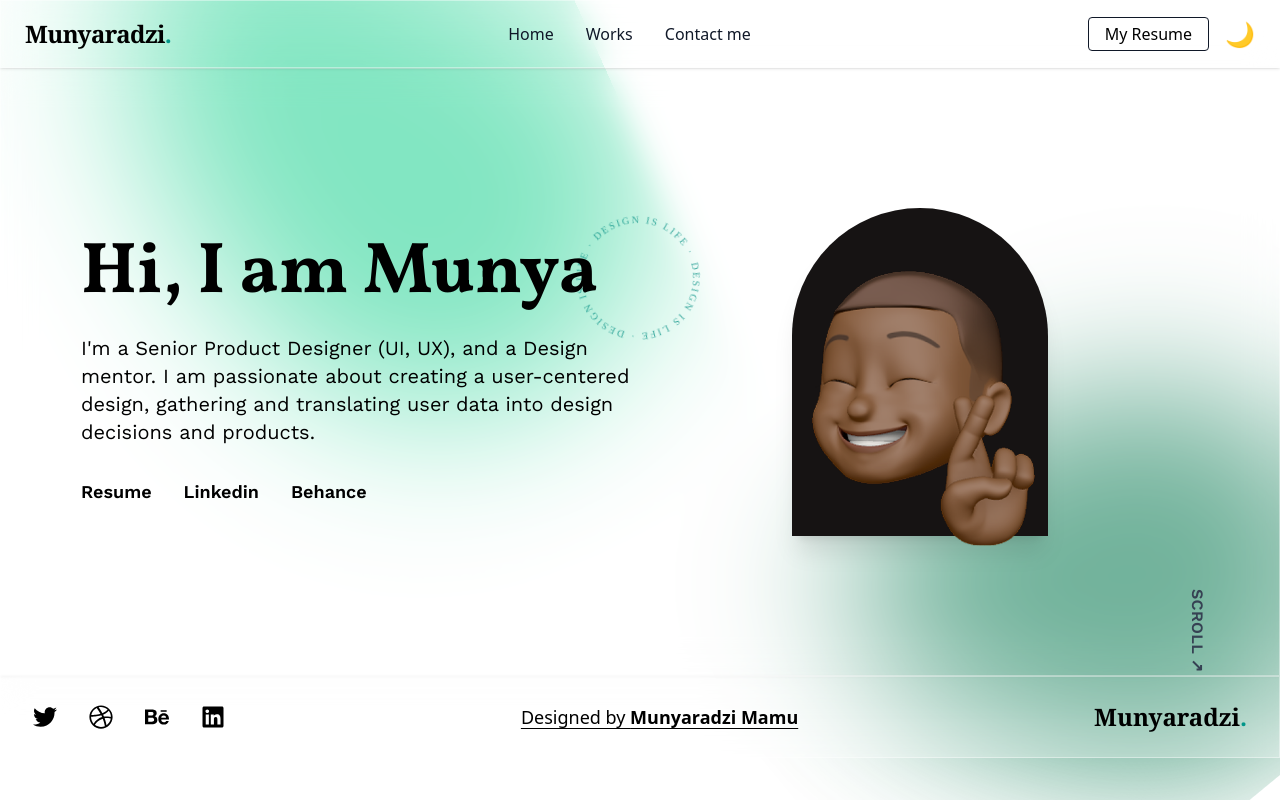
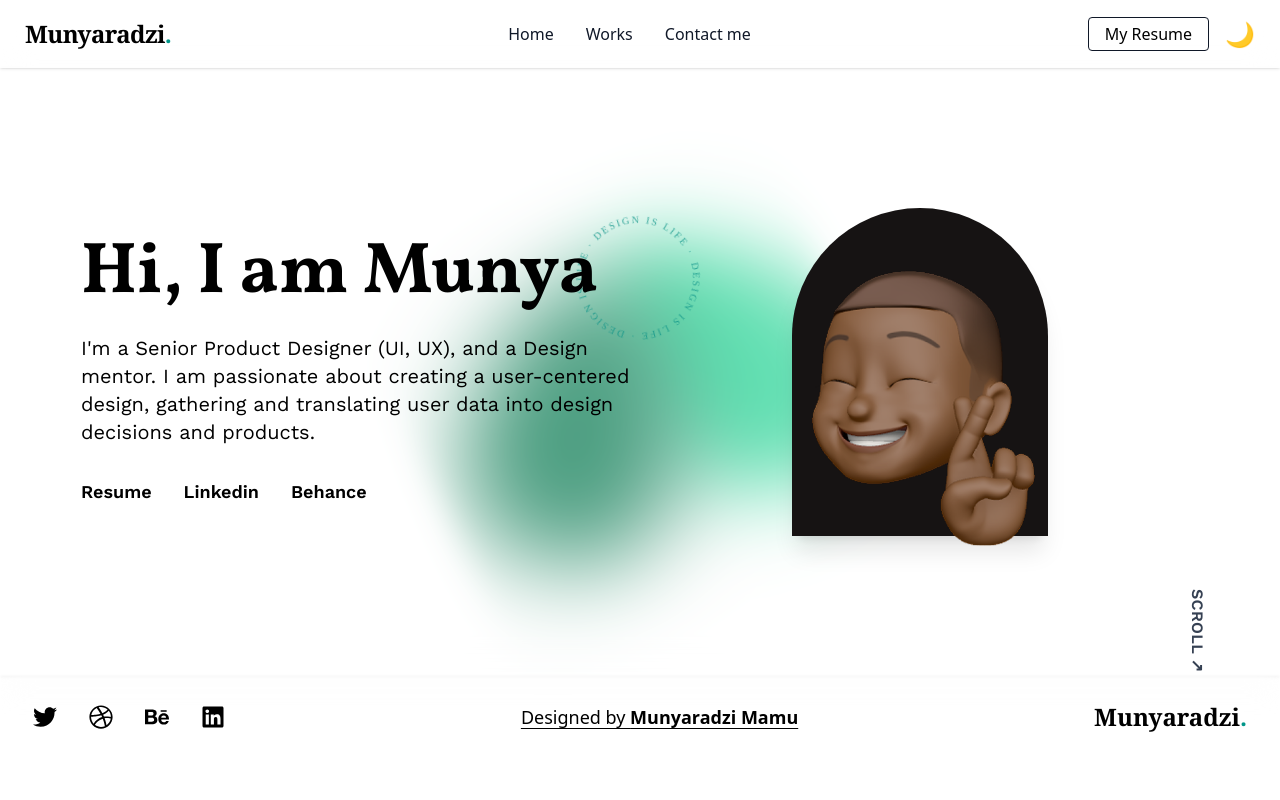
Before and after one commit to VincentMugondora/kayden-portfolio, a React (Vite) app: page / in a window 1280 px wide. Built offline with nearby package versions, Linux system fonts and the light colour scheme.

Commit message:
Refactor background layout in App component: enhance the design by adjusting the structure and positioning of Ellipse4 and Ellipse5, creating a more centered and visually appealing eight shape background.

```diff
--- a/src/App.jsx
+++ b/src/App.jsx
@@ -12,20 +12,22 @@ import Ellipse5 from './assets/Ellipse 5.svg';
 function App() {
   return (
     <div className="app-root relative overflow-hidden">
-      {/* Glassy Revolving SVG Blobs Background */}
-      <div className="fixed inset-0 -z-10 bg-white overflow-hidden">
+      {/* Glassy Revolving SVG Blobs Eight Shape Background */}
+      <div className="fixed inset-0 -z-10 bg-white overflow-hidden flex items-center justify-center">
+        <div className="relative flex flex-col items-center justify-center animate-spin-slow" style={{ width: '40vw', height: '80vw' }}>
           <img
             src={Ellipse4}
             alt=""
-          className="absolute w-[70vw] left-[-10vw] top-[-10vw] opacity-80 animate-spin-slow pointer-events-none select-none"
+            className="w-[35vw] mb-[-8vw] pointer-events-none select-none"
             style={{ filter: 'blur(0px)' }}
           />
           <img
             src={Ellipse5}
             alt=""
-          className="absolute w-[60vw] right-[-15vw] top-[20vw] opacity-80 animate-spin-reverse-slower pointer-events-none select-none"
+            className="w-[35vw] mt-[-8vw] pointer-events-none select-none"
             style={{ filter: 'blur(0px)' }}
           />
+        </div>
       </div>
       {/* Main Content */}
       <div className="relative z-10">
```
Lines whose indentation alone changed are shown as unchanged.
